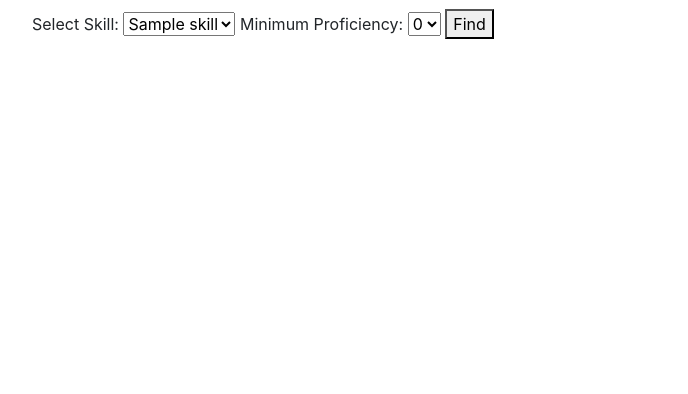
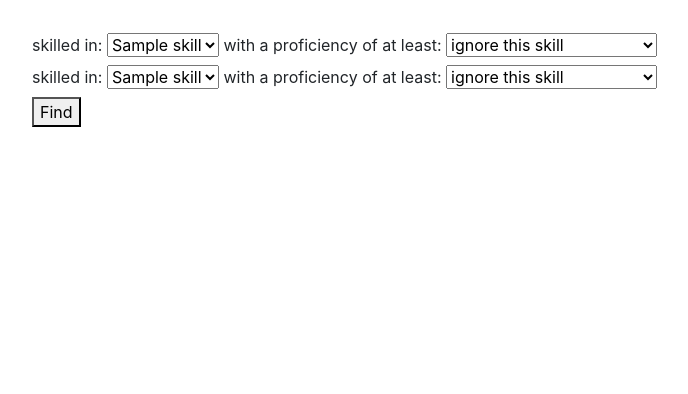
Before and after one commit to MattBlanpain/Repository_Project_SMS, a Flask app: page /people_finder in a window 1280 px wide. Shown: the part 373-767 px from the top of the page, without its empty margins (53-741 px from the left). Run offline with Flask 3, Linux system fonts and the light colour scheme; tables that the repository leaves empty hold one stand-in row (values such as "Sample post"); some libraries are stand-ins or nearby versions.

Commit message:
people finder is fixed with 2 skills as criteria

```diff
--- a/website/templates/people_finder.html
+++ b/website/templates/people_finder.html
@@ -7,34 +7,84 @@
 {% block content %}
 
     <h1>People Finder</h1>
+    <br>
     <form method="post">
-        <label for="skill">Select Skill:</label>
-        <select name="skill" id="skill">
+        <label for="skill1">skilled in: </label>
+        <select name="skill1" id="skill1">
             {% for skill in skills %}
-                <option value="{{ skill.skill_id }}" {% if skill.skill_id == selected_skill %} selected {% endif %}>
+                <option value="{{ skill.skill_id }}" {% if skill.skill_id == selected_skill_1 %} selected {% endif %}>
                     {{ skill.skill_name }}
                 </option>
             {% endfor %}
         </select>
-
-        <label for="min_proficiency">Minimum Proficiency:</label>
-        <select name="min_proficiency" id="min_proficiency">
+        <label for="min_proficiency1"> with a proficiency of at least: </label>
+        <select name="min_proficiency1" id="min_proficiency1">
             {% for level in range(6) %}
-                <option value="{{ level }}" {% if level == selected_min_proficiency %} selected {% endif %}>
-                    {{ level }}
+                <option value="{{ level }}" {% if level == selected_min_proficiency_1 %} selected {% endif %}>
+                    {% if level == 0 %} ignore this skill {% endif %}
+                    {% if level == 1 %} 1 - No Awareness {% endif %}
+                    {% if level == 2 %} 2 - Beginner / Learn {% endif %}
+                    {% if level == 3 %} 3 - Intermediate / Deliver {% endif %}
+                    {% if level == 4 %} 4 - Advanced / Perform {% endif %}
+                    {% if level == 5 %} 5 - Expert / Coach {% endif %}
                 </option>
             {% endfor %}
         </select>
-
+        <br>
+        <label for="skill1">skilled in: </label>
+        <select name="skill2" id="skill2">
+            {% for skill in skills %}
+                <option value="{{ skill.skill_id }}" {% if skill.skill_id == selected_skill_2 %} selected {% endif %}>
+                    {{ skill.skill_name }}
+                </option>
+            {% endfor %}
+        </select>
+        <label for="min_proficiency2"> with a proficiency of at least: </label>
+        <select name="min_proficiency2" id="min_proficiency2">
+            {% for level in range(6) %}
+                <option value="{{ level }}" {% if level == selected_min_proficiency_2 %} selected {% endif %}>
+                    {% if level == 0 %} ignore this skill {% endif %}
+                    {% if level == 1 %} 1 - No Awareness {% endif %}
+                    {% if level == 2 %} 2 - Beginner / Learn {% endif %}
+                    {% if level == 3 %} 3 - Intermediate / Deliver {% endif %}
+                    {% if level == 4 %} 4 - Advanced / Perform {% endif %}
+                    {% if level == 5 %} 5 - Expert / Coach {% endif %}
+                </option>
+            {% endfor %}
+        </select>
+        <br>
         <button type="submit">Find</button>
     </form>
 
     {% if users %}
-        <h2>Matching Users:</h2>
+        <br>
+        <h3>Matching Users:</h3>
         <ul>
             {% for user in users %}
                 <li>
-                    {{ user.first_name }} {{ user.last_name }} - from city: {{ get_city_name_from_user(user.from_city_id) }}
+                    {{ user.first_name }} {{ user.last_name }} - from city: {{ get_city_name_from_user(user.from_city_id) }} , <a href="{{ url_for('views.display_user', user_id=user.id) }}"> go to user profile</a>
+                    {% if selected_min_proficiency_1 != 0 %}
+                        <br>&nbsp; &nbsp; &nbsp;
+                        {% if user.proficiency_for_skill(selected_skill_1) == 5 %}<span style = "background-color:#0DE0FF ; color:#FFFFFF">&nbsp;5&nbsp;</span>{% endif %}
+                        {% if user.proficiency_for_skill(selected_skill_1) == 4 %}<span style = "background-color:#0CA4EB ; color:#FFFFFF">&nbsp;4&nbsp;</span>{% endif %}
+                        {% if user.proficiency_for_skill(selected_skill_1) == 3 %}<span style = "background-color:#007DFF ; color:#FFFFFF">&nbsp;3&nbsp;</span>{% endif %}
+                        {% if user.proficiency_for_skill(selected_skill_1) == 2 %}<span style = "background-color:#0A37A6 ; color:#FFFFFF">&nbsp;2&nbsp;</span>{% endif %}
+                        {% if user.proficiency_for_skill(selected_skill_1) == 1 %}<span style = "background-color:#05106E ; color:#FFFFFF">&nbsp;1&nbsp;</span>{% endif %}
+                        {% for skill in skills %}
+                        {% if skill.skill_id == selected_skill_1 %}  {{ skill.skill_name }} {% endif %}
+                        {% endfor %}
+                    {% endif %}
+                    {% if selected_min_proficiency_2 != 0 %}
+                        <br>&nbsp; &nbsp; &nbsp;
+                        {% if user.proficiency_for_skill(selected_skill_2) == 5 %}<span style = "background-color:#0DE0FF ; color:#FFFFFF">&nbsp;5&nbsp;</span>{% endif %}
+                        {% if user.proficiency_for_skill(selected_skill_2) == 4 %}<span style = "background-color:#0CA4EB ; color:#FFFFFF">&nbsp;4&nbsp;</span>{% endif %}
+                        {% if user.proficiency_for_skill(selected_skill_2) == 3 %}<span style = "background-color:#007DFF ; color:#FFFFFF">&nbsp;3&nbsp;</span>{% endif %}
+                        {% if user.proficiency_for_skill(selected_skill_2) == 2 %}<span style = "background-color:#0A37A6 ; color:#FFFFFF">&nbsp;2&nbsp;</span>{% endif %}
+                        {% if user.proficiency_for_skill(selected_skill_2) == 1 %}<span style = "background-color:#05106E ; color:#FFFFFF">&nbsp;1&nbsp;</span>{% endif %}
+                        {% for skill in skills %}
+                        {% if skill.skill_id == selected_skill_2 %}  {{ skill.skill_name }} {% endif %}
+                        {% endfor %}
+                    {% endif %}
                 </li>
             {% endfor %}
         </ul>
--- a/website/views.py
+++ b/website/views.py
@@ -254,17 +254,22 @@ def display_skills_directory():
 @views.route('/people_finder', methods=['GET', 'POST'])
 def people_finder():
     skills = Skill.query.all()
-    selected_skill = request.form.get('skill') if request.method == 'POST' else None
-    selected_min_proficiency = request.form.get('min_proficiency') if request.method == 'POST' else None
     cities = {city.city_id: city.city_name for city in City.query.all()}
     # Define the function within the route handler
     def get_city_name_from_user(id):
         return cities.get(id)
+    def get_proficiency_for_skill_from_user(id):
+        return cities.get(id)
 
     if request.method == 'POST':
-        skill_id = request.form.get('skill')
-        min_proficiency = request.form.get('min_proficiency')
-        min_proficiency = int(min_proficiency)
+        skill_id_1 = request.form.get('skill1')
+        skill_id_1 = int(skill_id_1)
+        min_proficiency_1 = request.form.get('min_proficiency1')
+        min_proficiency_1 = int(min_proficiency_1)
+        skill_id_2 = request.form.get('skill2')
+        skill_id_2 = int(skill_id_2)
+        min_proficiency_2 = request.form.get('min_proficiency2')
+        min_proficiency_2 = int(min_proficiency_2)
 
         level_mapping = {
             5: [ProficiencyLevel.FIVE],
@@ -275,21 +280,50 @@ def people_finder():
             0: [ProficiencyLevel.ZERO, ProficiencyLevel.ONE, ProficiencyLevel.TWO, ProficiencyLevel.THREE, ProficiencyLevel.FOUR, ProficiencyLevel.FIVE],
         }
 
-        allowed_levels = level_mapping.get(min_proficiency, [])
+        allowed_levels_1 = level_mapping.get(min_proficiency_1, [])
+        allowed_levels_2 = level_mapping.get(min_proficiency_2, [])
 
-        matching_users = User.query.join(Assessment).filter(
-            Assessment.for_skill == skill_id,
-            Assessment.proficiency_level.in_(allowed_levels)
+        query_filters = []
+        query_filters.append(
+                db.and_(
+                    Assessment.for_skill == skill_id_1,
+                    Assessment.proficiency_level.in_(allowed_levels_1)
+                )
+            )
+        query_filters.append(
+                db.and_(
+                    Assessment.for_skill == skill_id_2,
+                    Assessment.proficiency_level.in_(allowed_levels_2)
+                )
+            )
+        base_query = User.query.join(Assessment)
+        for query_filter in query_filters:
+                base_query = base_query.filter(query_filter)
+        matching_users = base_query.all()
+
+        matching_users_1 = User.query.join(Assessment).filter(
+            Assessment.for_skill == skill_id_1,
+            Assessment.proficiency_level.in_(allowed_levels_1),
         ).all()
-        print(allowed_levels)
-        print(User.query.join(Assessment).filter(
-    Assessment.for_skill == skill_id,
-    Assessment.proficiency_level.in_(allowed_levels)
-        ))
+        matching_users_2 = User.query.join(Assessment).filter(
+            Assessment.for_skill == skill_id_2,
+            Assessment.proficiency_level.in_(allowed_levels_2),
+        ).all()
 
+        # Extract user IDs from each list
+        user_ids_1 = {user.id for user in matching_users_1}
+        user_ids_2 = {user.id for user in matching_users_2}
 
-        return render_template('people_finder.html', skills=skills, users=matching_users, user=current_user,
-                               selected_skill=selected_skill, selected_min_proficiency=selected_min_proficiency, get_city_name_from_user=get_city_name_from_user)
+        # Find the intersection of user IDs
+        common_user_ids = user_ids_1.intersection(user_ids_2)
+
+        # Build a new list of users that have common IDs
+        common_users = [user for user in matching_users_1 if user.id in common_user_ids]
+
+        # 'common_users' now contains the users that are present in both lists based on their IDs
+
+        return render_template('people_finder.html', skills=skills, users=common_users, user=current_user,
+                               selected_skill_1=skill_id_1, selected_min_proficiency_1=min_proficiency_1, selected_skill_2=skill_id_2, selected_min_proficiency_2=min_proficiency_2, get_city_name_from_user=get_city_name_from_user)
 
     return render_template('people_finder.html', skills=skills, user=current_user)
 
```
Also changed, not shown: website/models.py (+11 -0 lines), website/templates/display_user.html (+5 -5 lines).
